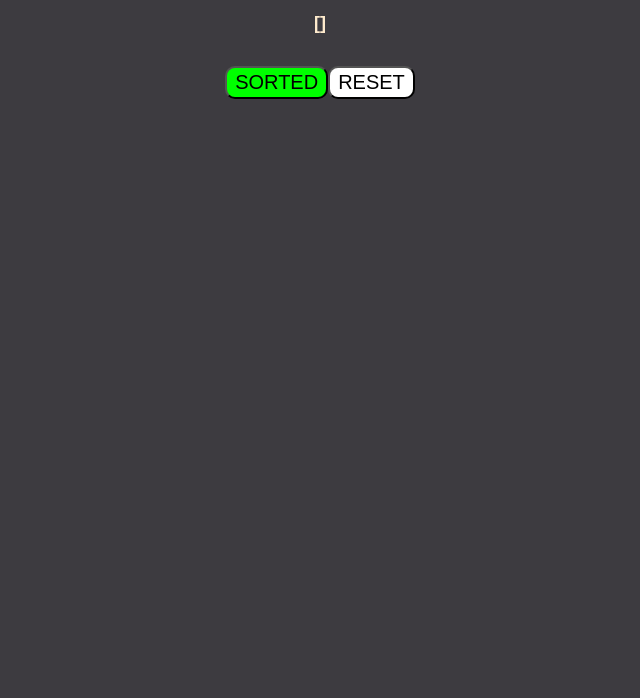
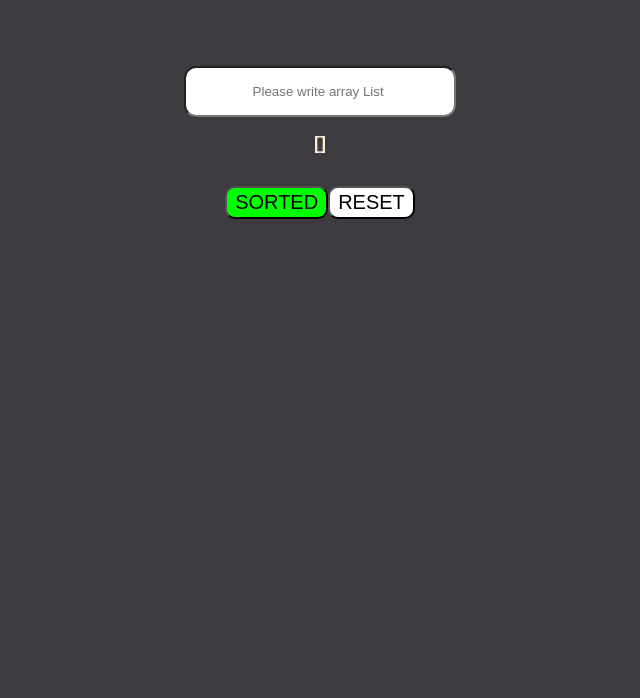
Before and after one commit to Algorithmic-Solutions/Selection-Algorithm, a website: page index.html in a window 1280 px wide. Shown: the part 118-816 px from the top of the page, without its empty margins (320-960 px from the left). Drawn offline with Linux system fonts and the light colour scheme.

Commit message:
"Added body height, adjusted layout, and input handling in selection sort visualization"
This commit includes the following changes:

1. Added `body { height: 100vh; }` to ensure the body

```diff
--- a/index.html
+++ b/index.html
@@ -10,15 +10,17 @@
       text-align: center;
       color: aliceblue;
     }
+    body {
+      height: 100vh;
+    }
     .container {
       width: 100%;
       height: 100%;
       display: flex;
-      justify-content: center;
-      align-items: center;
+      flex-direction: column;
       color: blanchedalmond;
     }
-    .wrapper {
+    .wrapper_content {
       display: flex;
       flex-wrap: nowrap;
       justify-content: center;
@@ -26,17 +28,10 @@
       font-family: sans-serif;
       font-weight: 700;
     }
-    .bar {
-      width: 20px;
-      height: 100px;
-      background-color: #f00;
-      margin: 5px;
-      transition: height 0.5s ease-in-out;
-    }
     .sorted {
       background-color: #0f0;
     }
-    .sorted:hover{
+    .sorted:hover {
       background-color: rgb(30, 165, 30);
     }
     #content {
@@ -44,8 +39,10 @@
       justify-content: center;
       align-items: center;
     }
-    #Array_List {
-      padding: 8px;
+    input {
+      width: 20%;
+      height: 10%;
+      padding: 1rem 8px;
       border-radius: 12px;
       box-shadow: inset;
       text-align: center;
@@ -75,27 +72,28 @@
     button:hover {
       background-color: #494444;
     }
+    .wrapper {
+      margin-top: 5rem;
+    }
   </style>
   <body style="background-color: #3d3b40">
+    <div class="container">
       <h1>Selection Sort Visualization</h1>
+      <div class="wrapper">
         <div class="wrapper_input">
-      <input
-        type="text"
-        placeholder="Please write array List "
-        id="Array_List"
-      />
+          <input type="text" placeholder="Please write array List " />
         </div>
-    <div class="container" id="barContainer">
-      <div class="wrapper">
+        <div class="wrapper_content">
           <span>[</span>
           <div id="content"></div>
           <span>]</span>
-      </div>
         </div>
         <div class="btn">
           <button class="sorted">Sorted</button>
           <button id="reset">reset</button>
         </div>
+      </div>
+    </div>
     <script src="/script.js"></script>
   </body>
 </html>
--- a/script.js
+++ b/script.js
@@ -23,7 +23,7 @@ function Visualization(array) {
   let displayedNumbers = "";
 
   for (let i = 0; i < array.length; i++) {
-    displayedNumbers += (i > 0 ? ", " : "") + array[i].toString();
+    displayedNumbers += (i > 0 ? ", " : " ") + array[i].toString();
   }
 
   content.innerHTML = displayedNumbers;
@@ -34,7 +34,7 @@ input.addEventListener("input", (e) => {
   const value = e.target.value;
   if (isNaN(value)) {
     alert("Please enter a valid number!");
-    reset();
+    return reset();
   }
   Visualization(value);
 });
```
Lines whose indentation alone changed are shown as unchanged.
